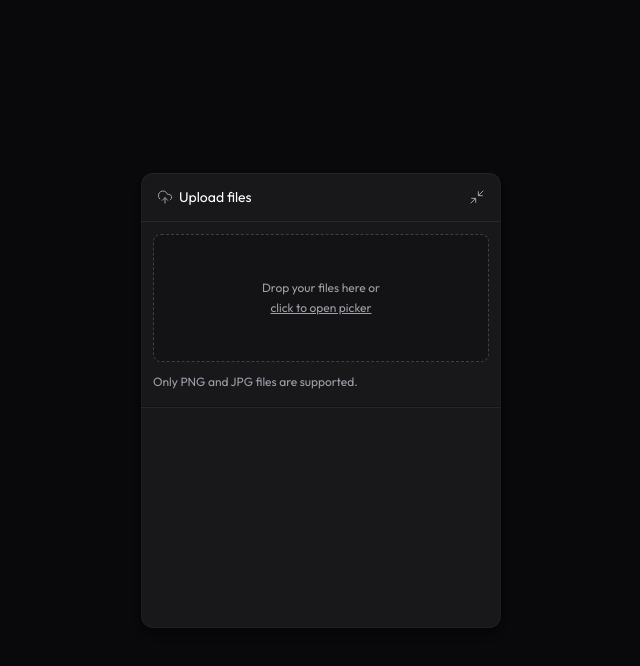
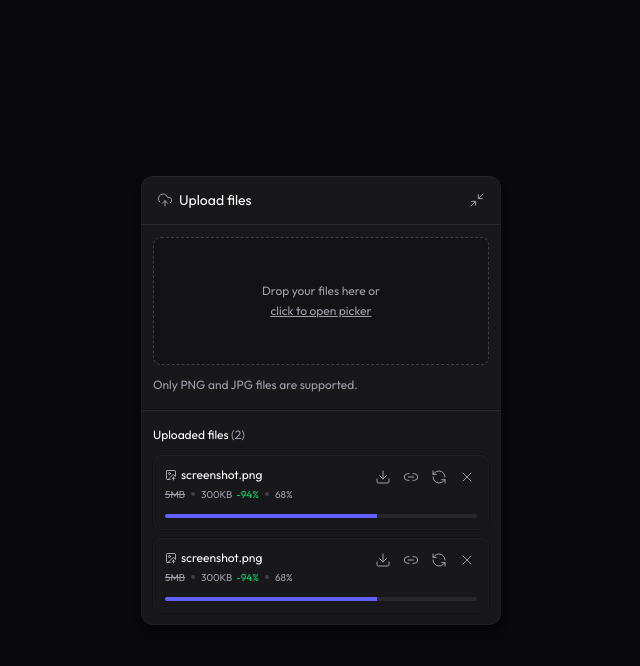
Before and after one commit to Leturnos/ftr-upload-widget, a React (Vite) app in the folder web/: page / in a window 1280 px wide. Both pictures are taken after a click on the button "Upload files". Shown: the top 666 px of the page, without its empty margins (319-959 px from the left). Built offline with nearby package versions, Linux system fonts and the light colour scheme.

Commit message:
feat(web): componentize upload list and item with progress feedback

```diff
--- a/web/package.json
+++ b/web/package.json
@@ -10,6 +10,7 @@
   },
   "dependencies": {
     "@radix-ui/react-collapsible": "^1.1.12",
+    "@radix-ui/react-progress": "^1.1.8",
     "@tailwindcss/vite": "^4.2.2",
     "clsx": "^2.1.1",
     "lucide-react": "^1.0.1",
--- /dev/null
+++ b/web/src/components/upload-widget-upload-item.tsx
@@ -0,0 +1,57 @@
+import * as Progress from "@radix-ui/react-progress";
+
+import { Download, ImageUp, Link2, RefreshCcw, X } from "lucide-react";
+import { Button } from "./ui/button";
+
+export function UploadWidgetUploadItem() {
+  return (
+    <div className="p-3 rounded-lg flex flex-col gap-3 shadow-shape-content bg-white/2 relative overflow-hidden">
+      <div className="flex flex-col gap-1">
+        <span className="text-xs font-medium flex items-center gap-1">
+          <ImageUp className="size-3 text-zinc-300" strokeWidth={1.5} />
+          <span>screenshot.png</span>
+        </span>
+
+        <span className="text-xxs text-zinc-400 flex gap-1.5 items-center">
+          <span className="line-through">5MB</span>
+          <div className="size-1 rounded-full bg-zinc-700" />
+          <span>
+            300KB
+            <span className="text-green-400 ml-1">-94%</span>
+          </span>
+          <div className="size-1 rounded-full bg-zinc-700" />
+          <span>68%</span>
+        </span>
+      </div>
+
+      <Progress.Root className="bg-zinc-800 rounded-full h-1 overflow-hidden">
+        <Progress.Indicator
+          className="bg-indigo-500 h-1"
+          style={{ width: "68%" }}
+        />
+      </Progress.Root>
+
+      <div className="absolute top-2.5 right-2.5 flex items-center gap-1">
+        <Button size="icon-sm">
+          <Download className="size-4" strokeWidth={1.5} />
+          <span className="sr-only">Download compressed image</span>
+        </Button>
+
+        <Button size="icon-sm">
+          <Link2 className="size-4" strokeWidth={1.5} />
+          <span className="sr-only">Copy remote URL</span>
+        </Button>
+
+        <Button size="icon-sm">
+          <RefreshCcw className="size-4" strokeWidth={1.5} />
+          <span className="sr-only">Retry upload</span>
+        </Button>
+
+        <Button size="icon-sm">
+          <X className="size-4" strokeWidth={1.5} />
+          <span className="sr-only">Cancel upload</span>
+        </Button>
+      </div>
+    </div>
+  );
+}
--- a/web/src/components/upload-widget-upload-list.tsx
+++ b/web/src/components/upload-widget-upload-list.tsx
@@ -1,3 +1,16 @@
+import { UploadWidgetUploadItem } from "./upload-widget-upload-item";
+
 export function UploadWidgetUploadList() {
-  return <div className="px-3 h-48"></div>;
+  return (
+    <div className="px-3 flex flex-col gap-3">
+      <span className="text-xs font-medium">
+        Uploaded files <span className="text-zinc-400">(2)</span>
+      </span>
+
+      <div className="flex flex-col gap-2">
+        <UploadWidgetUploadItem />
+        <UploadWidgetUploadItem />
+      </div>
+    </div>
+  );
 }
--- a/web/src/index.css
+++ b/web/src/index.css
@@ -2,6 +2,8 @@
 
 @theme {
   --font-sans: "Outfit", sans-serif;
+
+  --text-xxs: 0.625rem;
 
   --shadow-shape: 0px 8px 8px rgba(0, 0, 0, 0.1),
                   0px 4px 4px rgba(0, 0, 0, 0.1),
```
Also changed, not shown: 1 other file (tests, documents, lock files or other folders).
